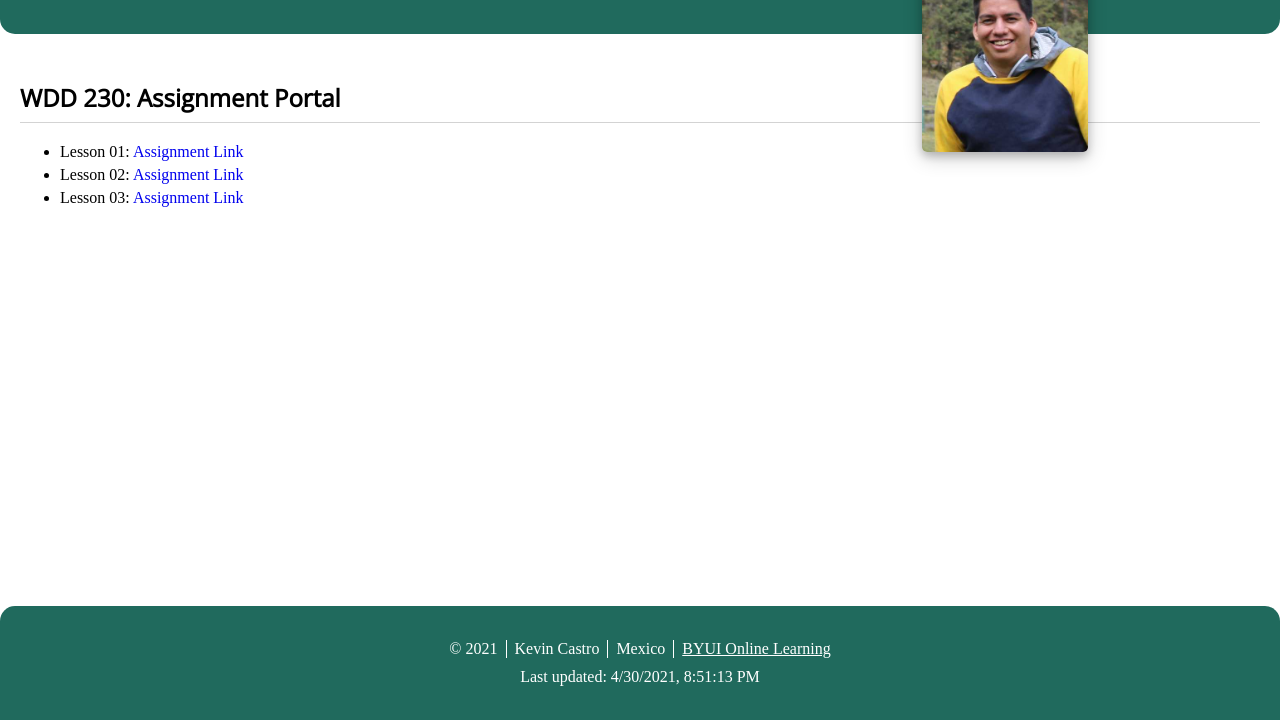
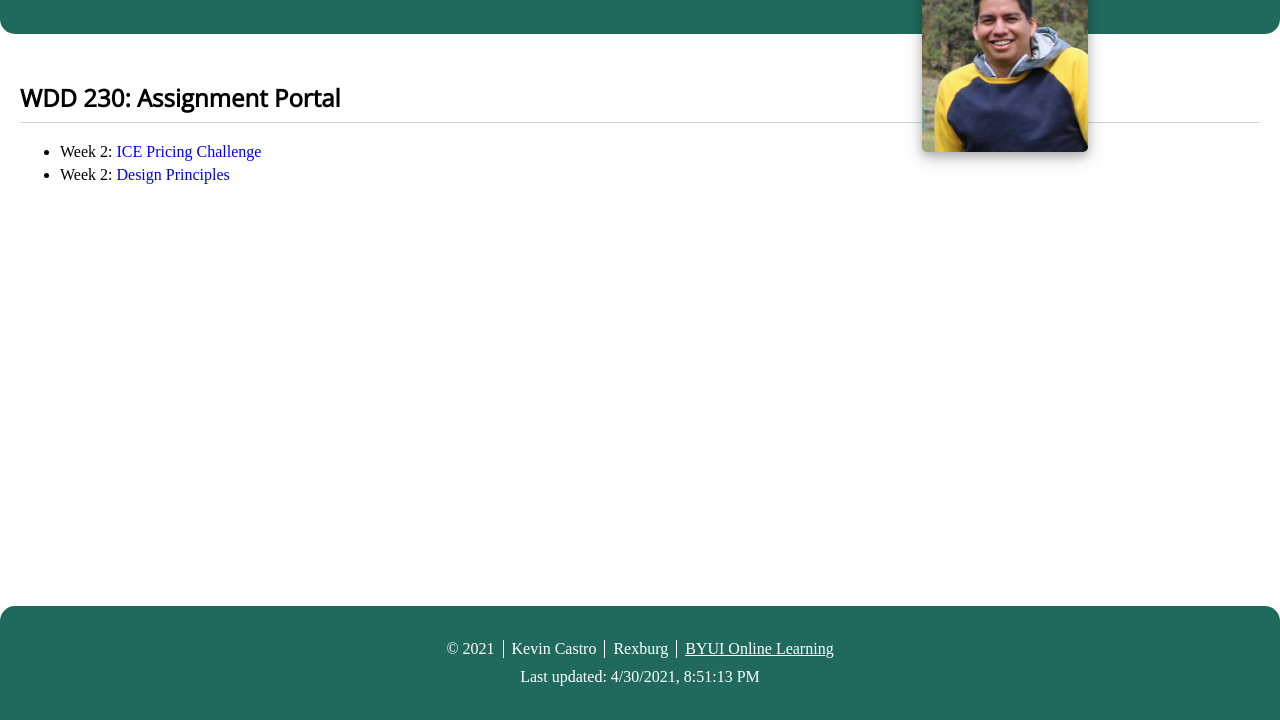
Before and after one commit to kevincastrochavez/kevincastrochavez.github.io, a plain HTML site: page index.html in a window 1280 px wide. Shown: the part 80-800 px from the top of the page. Drawn offline with nearby package versions, Linux system fonts and the light colour scheme.

Commit message:
modified homepage to include links to the ICE challenge and to the design principles assignment

```diff
--- /dev/null
+++ b/css/medium.css
@@ -0,0 +1,26 @@
+@media screen and (max-width: 55em) {
+  body {
+    align-items: center;
+  }
+
+  header {
+    height: 20%;
+  }
+
+  img {
+    position: unset;
+    object-fit: cover;
+    height: 150px;
+    width: 150px;
+    margin-top: 20px;
+  }
+
+  footer {
+    height: 20%;
+    font-size: 0.8rem;
+  }
+
+  .information {
+    margin-bottom: 4px;
+  }
+}
--- a/styles.css
+++ b/css/styles.css
@@ -87,30 +87,3 @@ footer {
   padding: 0 8px;
   color: white;
 }
-
-@media screen and (max-width: 900px) {
-  body {
-    align-items: center;
-  }
-
-  header {
-    height: 20%;
-  }
-
-  img {
-    position: unset;
-    object-fit: cover;
-    height: 150px;
-    width: 150px;
-    margin-top: 20px;
-  }
-
-  footer {
-    height: 20%;
-    font-size: 0.8rem;
-  }
-
-  .information {
-    margin-bottom: 4px;
-  }
-}
--- a/index.html
+++ b/index.html
@@ -13,7 +13,8 @@
       rel="stylesheet"
     />
     <link rel="stylesheet" href="css/normalize.css" />
-    <link rel="stylesheet" href="styles.css" />
+    <link rel="stylesheet" href="css/styles.css" />
+    <link rel="stylesheet" href="css/medium.css" />
     <script src="script.js"></script>
     <title>Portal Home Page for WDD 230</title>
   </head>
@@ -28,9 +29,19 @@
       <h2>WDD 230: Assignment Portal</h2>
 
       <ul>
-        <li>Lesson 01: <a href="#">Assignment Link</a></li>
-        <li>Lesson 02: <a href="#">Assignment Link</a></li>
-        <li>Lesson 03: <a href="#">Assignment Link</a></li>
+        <li>
+          Week 2:
+          <a href="https://kevincastrochavez.github.io/lesson2/challenge.html"
+            >ICE Pricing Challenge</a
+          >
+        </li>
+        <li>
+          Week 2:
+          <a
+            href="https://kevincastrochavez.github.io/lesson2/design-principles.html"
+            >Design Principles</a
+          >
+        </li>
       </ul>
     </main>
 
@@ -38,7 +49,7 @@
       <div class="information">
         <p>&copy; <span id="year"></span></p>
         <p>Kevin Castro</p>
-        <p>Mexico</p>
+        <p>Rexburg</p>
         <a target="_blank" href="https://www.byui.edu/online"
           >BYUI Online Learning</a
         >
```
